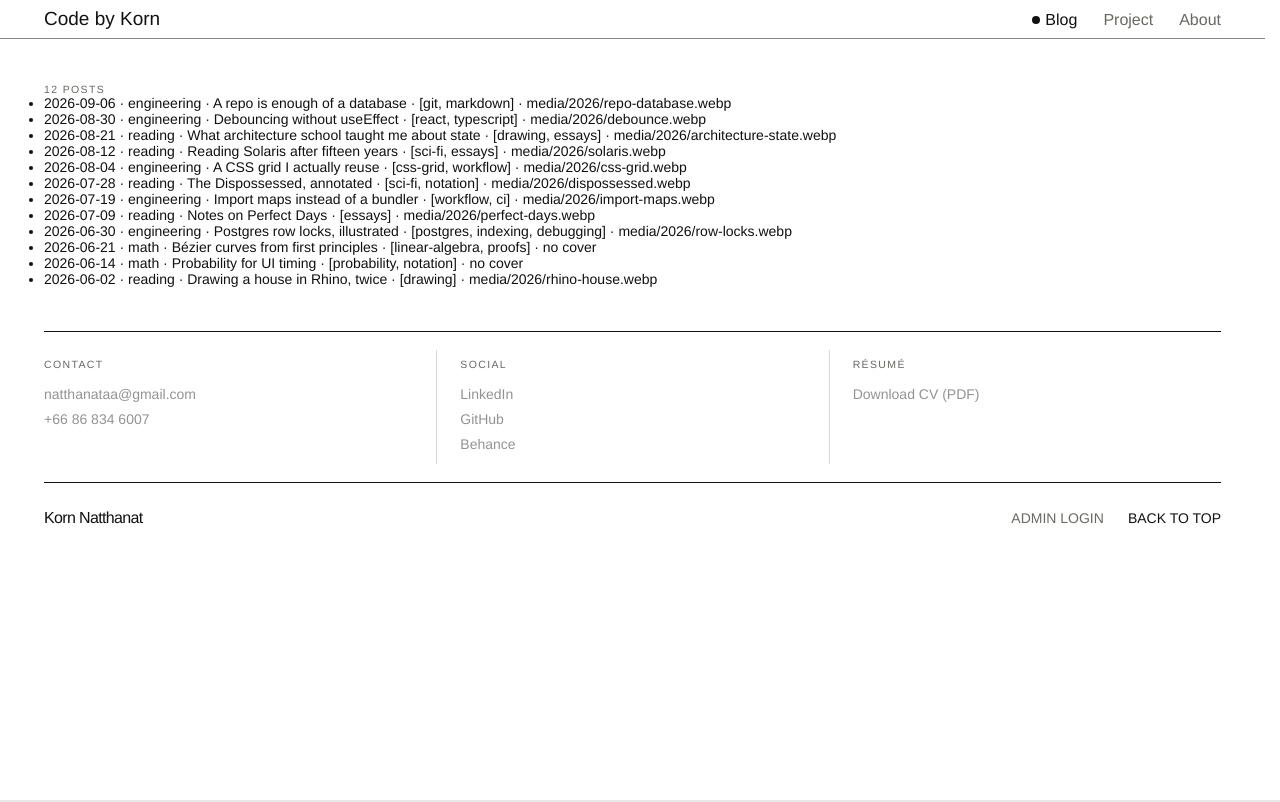
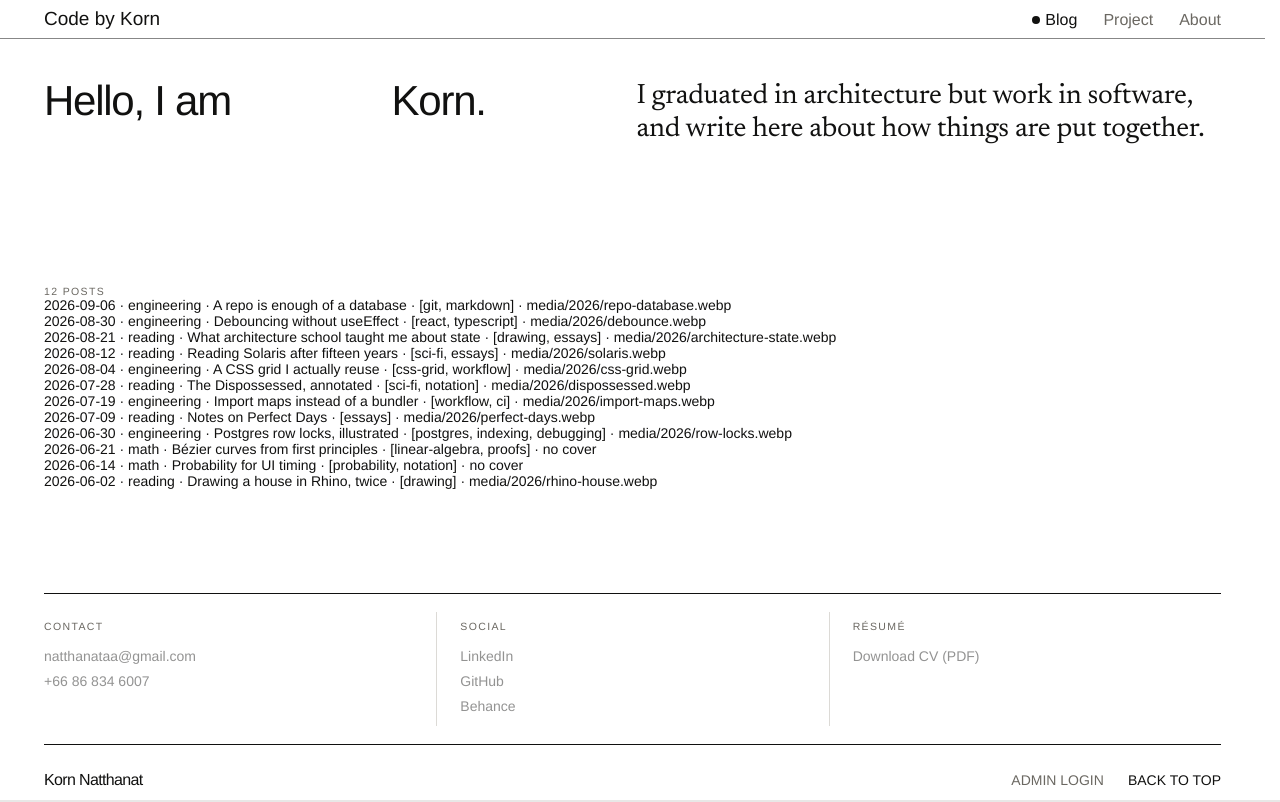
Before and after one commit to PotterWinter/blog-2026, a Next.js app: page / in a window 1280 px wide. Built offline with nearby package versions, Linux system fonts and the light colour scheme; a web font is replaced by a local one.

Commit message:
Add 01 hero, reveal on scroll, 1680 frame cap

```diff
--- a/src/app/(site)/about/page.tsx
+++ b/src/app/(site)/about/page.tsx
@@ -1,4 +1,4 @@
 export default function AboutPage() {
-  return <main style={{ padding: "var(--inset)" }}>About</main>;
+  return <main style={{ padding: "var(--inset) var(--page-x)" }}>About</main>;
 
 }
--- a/src/app/(site)/layout.tsx
+++ b/src/app/(site)/layout.tsx
@@ -2,6 +2,7 @@ import type { ReactNode } from "react";
 import Footer from "@/components/Footer";
 import Header from "@/components/Header";
 import PageTransition from "@/components/PageTransition";
+import RevealObserver from "@/components/RevealObserver";
 import SiteNav from "@/components/SiteNav";
 
 export default function SiteLayout({ children }: { children: ReactNode }) {
@@ -12,6 +13,7 @@ export default function SiteLayout({ children }: { children: ReactNode }) {
       </Header>
       {children}
       <Footer />
+      <RevealObserver />
     </PageTransition>
   );
 }
--- a/src/app/(site)/page.tsx
+++ b/src/app/(site)/page.tsx
@@ -1,12 +1,14 @@
+import Hero from "@/components/home/Hero";
 import { getPosts } from "@/lib/content";
 
-// Temporary: proves the data layer works. Step 3.2b replaces this with the real 01 layout.
+// 01 Blog home. The plain list below is temporary until the grid (3.2d).
 export default async function Home() {
   const posts = await getPosts({ section: "blog" });
   return (
-    <main style={{ padding: "var(--inset)" }}>
-      <p className="label">{posts.length} posts</p>
-      <ul>
+    <main>
+      <Hero />
+      <p className="label" style={{ padding: "0 var(--page-x)" }}>{posts.length} posts</p>
+      <ul style={{ padding: "0 var(--page-x) 104px", listStyle: "none" }}>
         {posts.map((post) => (
           <li key={post.slug}>
             {post.publishedAt} · {post.category} · {post.title} · [{post.tags.join(", ")}] ·{" "}
--- a/src/app/(site)/project/page.tsx
+++ b/src/app/(site)/project/page.tsx
@@ -1,3 +1,3 @@
 export default function ProjectPage() {
-  return <main style={{ padding: "var(--inset)" }}>Project</main>;
+  return <main style={{ padding: "var(--inset) var(--page-x)" }}>Project</main>;
 }
--- a/src/app/globals.css
+++ b/src/app/globals.css
@@ -36,6 +36,15 @@
 
   /* Page inset: 20 → 32 (768) → 44 (1024) */
   --inset: 20px;
+
+  /* Content never grows past the frame: on wider screens the extra space becomes
+     equal margins. v4 is drawn at 1280; the owner set the cap at 1680 (29 Sep 69) so a
+     full-screen MacBook Pro 15" isn't mostly margin — between the two, layouts keep
+     stretching while type stays at its 1280 size.
+     Use --page-x for left/right padding or margin on full-width blocks; the %
+     resolves against each block's own width. */
+  --frame: 1680px;
+  --page-x: max(var(--inset), calc((100% - var(--frame)) / 2 + var(--inset)));
 
   /* Rules */
   --rule-nav: 0.5px solid rgba(17, 17, 16, 0.5);
@@ -121,3 +130,27 @@ select {
     scroll-behavior: smooth;
   }
 }
+
+/* ---------- Reveal on scroll (v4) ----------
+   Blocks marked data-reveal rise 22px and fade in when they enter the viewport;
+   data-d="90" delays one in ms. RevealObserver adds data-in. */
+[data-revealing] [data-reveal] {
+  opacity: 0;
+  transform: translateY(22px);
+  transition:
+    opacity 0.9s cubic-bezier(0.2, 0.7, 0.2, 1),
+    transform 0.9s cubic-bezier(0.2, 0.7, 0.2, 1);
+}
+
+[data-revealing] [data-reveal][data-in] {
+  opacity: 1;
+  transform: none;
+}
+
+@media (prefers-reduced-motion: reduce) {
+  [data-revealing] [data-reveal] {
+    opacity: 1;
+    transform: none;
+    transition: none;
+  }
+}
--- a/src/app/layout.tsx
+++ b/src/app/layout.tsx
@@ -28,11 +28,22 @@ export const metadata: Metadata = {
 
 export default function RootLayout({ children }: LayoutProps<"/">) {
   return (
+    // suppressHydrationWarning: the script below marks <html> before React takes over
     <html
       lang="en"
       data-scroll-behavior="smooth"
       className={`${serif.variable} ${mono.variable} ${thai.variable}`}
+      suppressHydrationWarning
     >
+      <head>
+        {/* Hide [data-reveal] blocks only when JS is on, before the first paint, so they
+            can fade up without a flash — and without JS everything simply shows */}
+        <script
+          dangerouslySetInnerHTML={{
+            __html: "document.documentElement.dataset.revealing = ''",
+          }}
+        />
+      </head>
       <body>{children}</body>
     </html>
   );
--- a/src/components/Footer.module.css
+++ b/src/components/Footer.module.css
@@ -2,7 +2,7 @@
 .groups {
   display: grid;
   grid-template-columns: minmax(0, 1fr);
-  margin: 0 var(--inset);
+  margin: 0 var(--page-x);
   border-top: var(--rule-section);
 }
 
@@ -52,7 +52,7 @@
   flex-wrap: wrap;
   align-items: baseline;
   gap: 8px 20px;
-  margin: 0 var(--inset);
+  margin: 0 var(--page-x);
   padding: 20px 0 16px;
   border-top: var(--rule-section);
 }
--- a/src/components/Header.module.css
+++ b/src/components/Header.module.css
@@ -5,7 +5,7 @@
   display: flex;
   align-items: baseline;
   gap: 26px;
-  padding: 7px var(--inset);
+  padding: 7px var(--page-x);
   border-bottom: var(--rule-nav);
   background: var(--paper);
 }
--- a/src/components/PageTransition.tsx
+++ b/src/components/PageTransition.tsx
@@ -21,9 +21,10 @@ const FINISH_MS = 250; // loader: the last stretch to 100% once it has loaded
 type PageTransitionApi = {
   target: string | null; // where we're headed while the panel is up
   go: ((href: string) => void) | null; // null outside the site (login, admin)
+  ready: boolean; // the page is (or is about to be) visible: no panel, or it's dropping
 };
 
-const Context = createContext<PageTransitionApi>({ target: null, go: null });
+const Context = createContext<PageTransitionApi>({ target: null, go: null, ready: true });
 
 export function usePageTransition() {
   return useContext(Context);
@@ -123,7 +124,7 @@ export default function PageTransition({ children }: { children: ReactNode }) {
   }, [arrived, loader]);
 
   return (
-    <Context value={{ target, go }}>
+    <Context value={{ target, go, ready: target === null || arrived }}>
       {children}
       <div ref={panelRef} className={styles.panel} aria-hidden="true">
         <div className={styles.loader}>
--- /dev/null
+++ b/src/components/RevealObserver.tsx
@@ -0,0 +1,37 @@
+"use client";
+
+import { usePathname } from "next/navigation";
+import { useEffect } from "react";
+import { usePageTransition } from "./PageTransition";
+
+// Watches every [data-reveal] block on the page and marks it data-in when it scrolls
+// into view (after its data-d delay). Waits while the transition panel covers the page,
+// so the fade-up plays where you can see it, then rescans on every page change.
+export default function RevealObserver() {
+  const pathname = usePathname();
+  const { ready } = usePageTransition();
+
+  useEffect(() => {
+    if (!ready) return;
+    const timers: number[] = [];
+    const observer = new IntersectionObserver(
+      (entries) => {
+        for (const entry of entries) {
+          // In view, or already scrolled past (e.g. after a jump): show it
+          if (!entry.isIntersecting && entry.boundingClientRect.top > 0) continue;
+          const el = entry.target as HTMLElement;
+          observer.unobserve(el);
+          timers.push(window.setTimeout(() => (el.dataset.in = ""), Number(el.dataset.d ?? 0)));
+        }
+      },
+      { threshold: 0.12, rootMargin: "0px 0px -6% 0px" },
+    );
+    document.querySelectorAll("[data-reveal]:not([data-in])").forEach((el) => observer.observe(el));
+    return () => {
+      observer.disconnect();
+      timers.forEach(clearTimeout);
+    };
+  }, [pathname, ready]);
+
+  return null;
+}
--- /dev/null
+++ b/src/components/home/Hero.module.css
@@ -0,0 +1,83 @@
+.hero {
+  display: flex;
+  flex-wrap: wrap;
+  align-items: baseline;
+  column-gap: 12px;
+  padding: 40px var(--page-x) 56px;
+}
+
+/* The two words are laid out by .hero directly (flex below 1280, grid above) */
+.title {
+  display: contents;
+}
+
+.word {
+  font-size: var(--fs-display);
+  font-weight: 400;
+  line-height: 1.05;
+  letter-spacing: -0.03em;
+  white-space: nowrap;
+}
+
+.break {
+  flex-basis: 100%;
+  height: 0;
+}
+
+/* Space above the intro is a margin, not row-gap: row-gap would count twice
+   (words → break → intro) */
+.intro {
+  flex: 0 0 100%;
+  margin-top: 20px;
+  font-family: var(--ff-serif);
+  font-size: var(--fs-lead);
+  line-height: var(--lh-lead);
+  letter-spacing: -0.01em;
+  text-wrap: pretty;
+}
+
+@media (min-width: 768px) {
+  .hero {
+    padding-bottom: 96px;
+  }
+
+  .intro {
+    max-width: 640px;
+    margin-top: 28px;
+  }
+}
+
+/* 1024–1279: one row — the intro sits beside "Hello, I am Korn.", baseline to baseline,
+   taking the room that's left (up to 640px), as the v4 1024 frame renders it */
+@media (min-width: 1024px) {
+  .break {
+    display: none;
+  }
+
+  .intro {
+    flex: 1 1 0;
+    margin-top: 0;
+  }
+}
+
+/* 1280: "Hello, I am" | "Korn." | intro — columns at 0 / 352 / 600 of the 1192 content
+   width, as placed in v4, scaling proportionally on wider screens */
+@media (min-width: 1280px) {
+  .hero {
+    display: grid;
+    grid-template-columns: minmax(0, 352fr) minmax(0, 248fr) minmax(0, 592fr);
+    align-items: start;
+    gap: 0;
+    min-height: 246px;
+    padding-bottom: 132px;
+  }
+
+  .break {
+    display: none;
+  }
+
+  .intro {
+    max-width: 584px;
+    margin: 1px 0 0;
+  }
+}
--- /dev/null
+++ b/src/components/home/Hero.tsx
@@ -0,0 +1,27 @@
+import styles from "./Hero.module.css";
+
+// 01 hero, per the v4 frames:
+//   < 1024   "Hello, I am Korn." with the intro on the next line
+//   1024+    the intro beside it on the same line
+//   1280+    the three-column grid
+export default function Hero() {
+  return (
+    <section className={styles.hero}>
+      <h1 className={styles.title}>
+        <span className={styles.word} data-reveal>
+          Hello, I am
+        </span>{" "}
+        <span className={styles.word} data-reveal data-d="90">
+          Korn.
+        </span>
+      </h1>
+      {/* Below 1024, forces the intro onto its own line. flex-basis 100% alone isn't
+          enough: max-width 640 lets the intro squeeze in beside the words at ~800–1000px. */}
+      <span className={styles.break} aria-hidden="true" />
+      <p className={styles.intro} data-reveal data-d="160">
+        I graduated in architecture but work in software, and write here about how things are put
+        together.
+      </p>
+    </section>
+  );
+}
```
